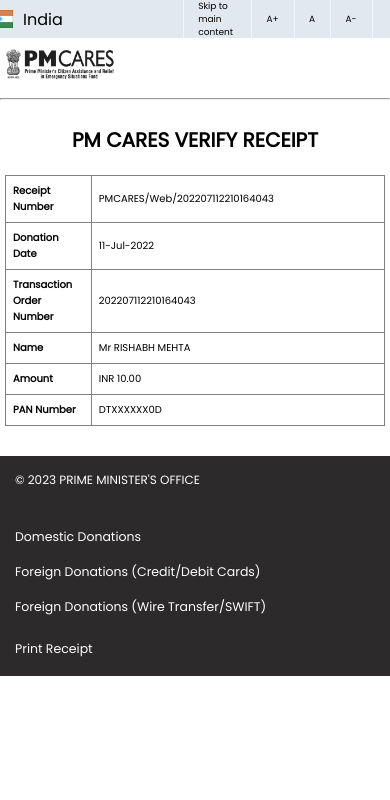
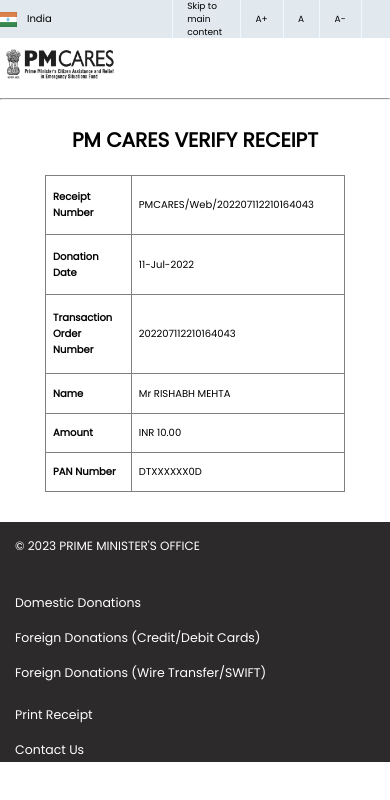
Before and after one commit to PMCareFund/Verify-Receipt, a plain HTML site: page index.html in a window 390 px wide. Shown: the top 800 px of the page. Drawn offline with Linux system fonts and the light colour scheme.

Commit message:
style.css

```diff
--- a/style.css
+++ b/style.css
@@ -143,7 +143,11 @@ footer ul li a:hover{
     display: none;
 }
 @media screen and ((min-width: 360px) and (max-width: 740px)){
+    body{
+        width: 100%;
+    }
     #india-logo-section{
+        width: 100%;
         display: flex;
         flex-direction: row;
         align-items: center;
@@ -155,11 +159,15 @@ footer ul li a:hover{
         font-size: 9px;
     }
     #india-logo-section img{
-        height: 18px;
-        width: 25px;
+        height: 15px;
+        width: 18px;
+    }
+    #india-logo-section div span {
+        font-size: 10px;
     }
     header{
         height: 60px;
+        width: 100%;
     }
     header a img{
         width: 120px;
@@ -173,7 +181,8 @@ footer ul li a:hover{
         font-size: 20px;
     }
     table{
-        width: 380px;
+        width: 300px;
+        height: 500px;
     }
     table td{
         font-size: 10px;
@@ -185,6 +194,8 @@ footer ul li a:hover{
     }
     #main{
         padding-bottom: 30px;
+        width: 100%;
+        height: 50vh;
     }
     footer{
         display: flex;
@@ -192,16 +203,17 @@ footer ul li a:hover{
         align-items: flex-start;
         justify-content: flex-start;
         gap: 17px;
-        height: 220px;
+        height: 240px;
         padding: 15px;
-    }
-    .line{
-        width: 380px;
-        background-color: aliceblue;
-        height: 1px;
+        width: 100%;
     }
     footer ul:nth-child(3){
         display: none;
+    }
+    footer .line{
+        width: 98vw;
+        height: 1px;
+        background-color: aliceblue;
     }
     .icon{
         display: inline;
```
